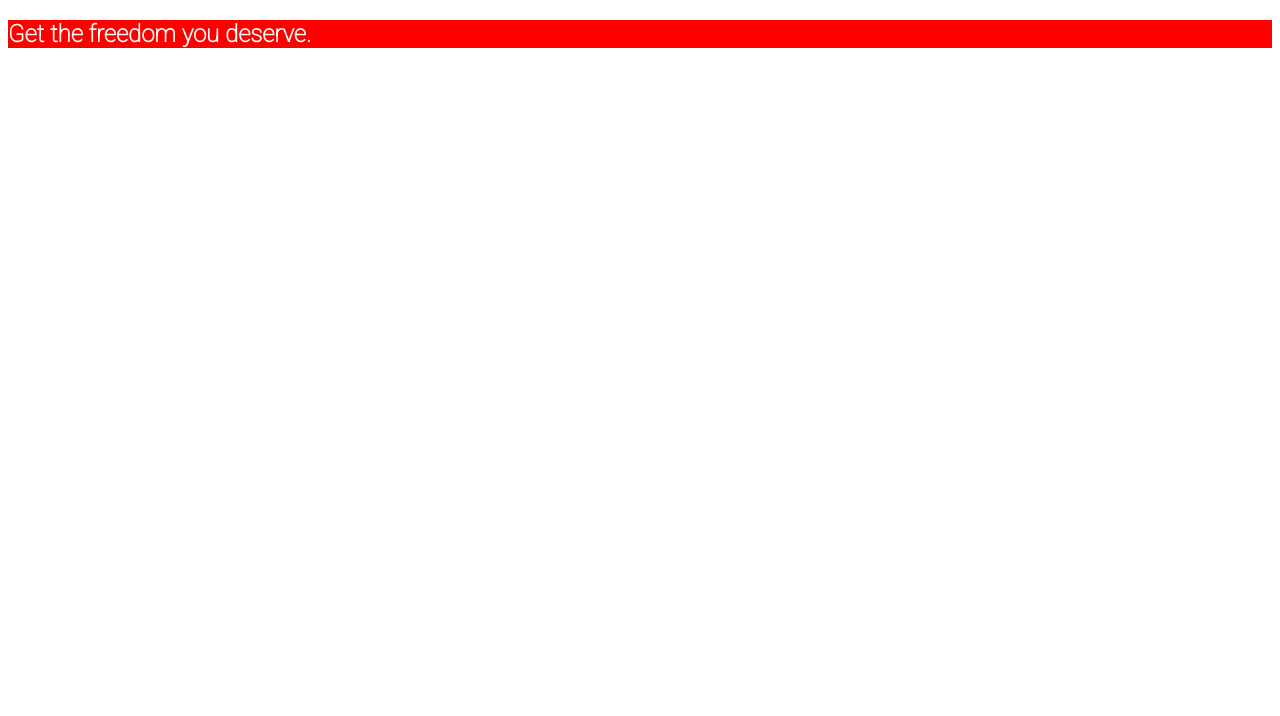
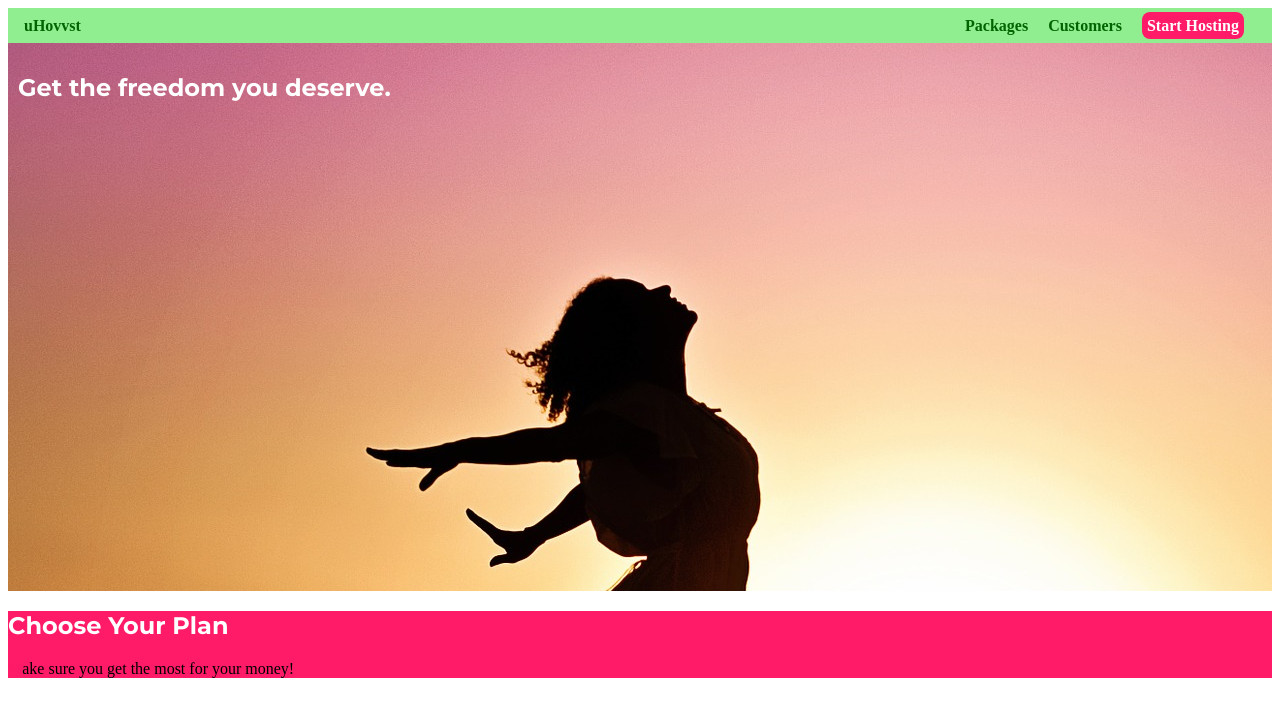
Before and after one commit to dasha1994/Css-course, a plain HTML site: page index.html in a window 1280 px wide. Drawn offline with Linux system fonts and the light colour scheme.

Commit message:
second-section finished

```diff
--- /dev/null
+++ b/box-model/main.css
@@ -0,0 +1,27 @@
+body {
+    font-family: 'Montserrat', sans-serif;
+    margin: 0;
+}
+
+#product-overview {
+    background: #ff1b68;
+    width: 700px;
+    height: 100px;
+    padding: 20px;
+    margin: 10px;
+    box-sizing: border-box;
+}
+
+.section-title {
+    color: #2ddf5c;
+}
+
+#product-overview h1 {
+    color: black;
+    font-family: 'Anton', sans-serif;
+    padding: 0;
+}
+
+/* h1 {
+    font-family: sans-serif;
+} */
--- a/index.html
+++ b/index.html
@@ -6,14 +6,38 @@
     <meta http-equiv="X-UA-Compatible" content="ie=edge">
     <title>uHost</title>
     <link rel="shortcut icon" href="favicon.png">
-    <link href="https://fonts.googleapis.com/css2?family=Roboto:wght@100&display=swap" rel="stylesheet">
+    <link href="https://fonts.googleapis.com/css2?family=Roboto:wght@100&family=Montserrat:wght@500;700&display=swap" rel="stylesheet">
     <link rel="stylesheet" href="main.css">
 </head>
 
 <body>
+    <header class="main-header">
+        <div>
+            <a class="main-header__brand" href="index.html">
+                uHovvst
+            </a>
+        </div>
+        <nav class="main-nav">
+            <ul class="main-nav__items">
+                <li class="main-nav__item">
+                    <a href="packages/index.html">Packages</a>
+                </li>
+                <li class="main-nav__item">
+                    <a href="customers/index.html">Customers</a>
+                </li>
+                <li class="main-nav__item main-nav__item--cta">
+                    <a href="start-hosting/index.html">Start Hosting</a>
+                </li>
+            </ul>
+        </nav>
+    </header>
     <main>
-        <section>
+        <section id="product-overview">
             <h1>Get the freedom you deserve.</h1>
+        </section>
+        <section id="plans">
+            <h1 class="section-title">Choose Your Plan</h1>
+            <p>Make sure you get the most for your money!</p>
         </section>
     </main>
 </body>
--- a/main.css
+++ b/main.css
@@ -1,8 +1,79 @@
 section {
-    background-color: red;
+    background-color: #ff1b68;
 }
 
 h1 {
     color: white;
-    font-family: 'Roboto', sans-serif;
+    font-family: 'Montserrat', sans-serif;
 }
+
+.main-header {
+    background: lightgreen;
+    padding: 8px 16px;
+}
+
+header > div {
+    display: inline-block;
+    vertical-align: middle;
+}
+
+.main-header__brand {
+    color: darkgreen;
+    text-decoration: none;
+    font-weight: bold;
+}
+
+.main-nav {
+    display: inline-block;
+    text-align: right;
+    width: calc(100% - 65px);
+    vertical-align: middle;
+}
+
+.main-nav__items {
+    margin: 0;
+    padding: 0;
+    list-style: none;
+}
+
+.main-nav__item {
+    display: inline-block;
+    margin: 0 8px;
+}
+
+.main-nav__item  a {
+    color: darkgreen;
+    text-decoration: none;
+    padding: 3px 0;
+    font-weight: bold;
+}
+
+.main-nav__item a:hover,
+.main-nav__item a:active {
+    color: white;
+    border-bottom: 3px solid;
+}
+
+.main-nav__item--cta a {
+    color: white;
+    background: #ff1b68;
+    padding: 5px;
+    border-radius: 8px;
+}
+
+.main-nav__item--cta a:hover,
+.main-nav__item--cta a:active {
+    color: #ff1b68;
+    background: white;
+    border-bottom: none;
+}
+
+#product-overview {
+    background: url("freedom.jpg");
+    height: 528px;
+    padding: 10px;
+}
+
+p::first-letter {
+    color: #ff1b68;
+}
```
Also changed, not shown: box-model/index.html (added, +26 -0 lines), second-assignment/index.html (added, +29 -0 lines), second-assignment/main.css (added, +20 -0 lines), box-model/favicon.png (added), freedom.jpg (added), second-assignment/instructions.txt (added).
